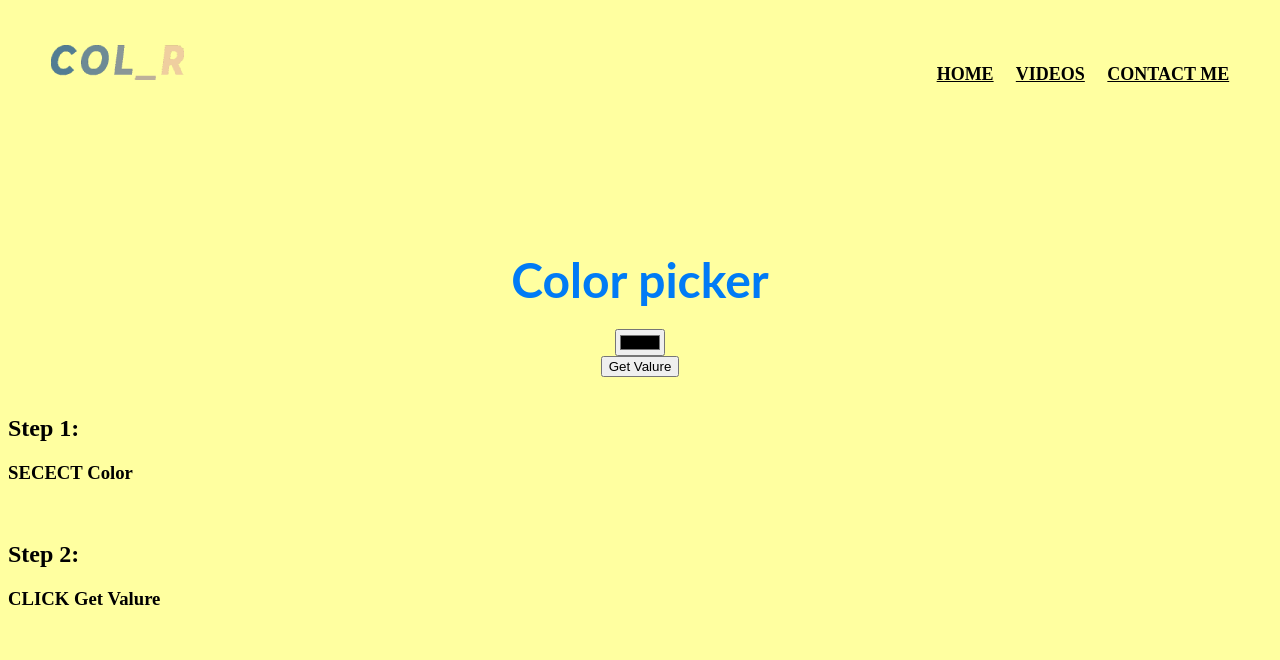
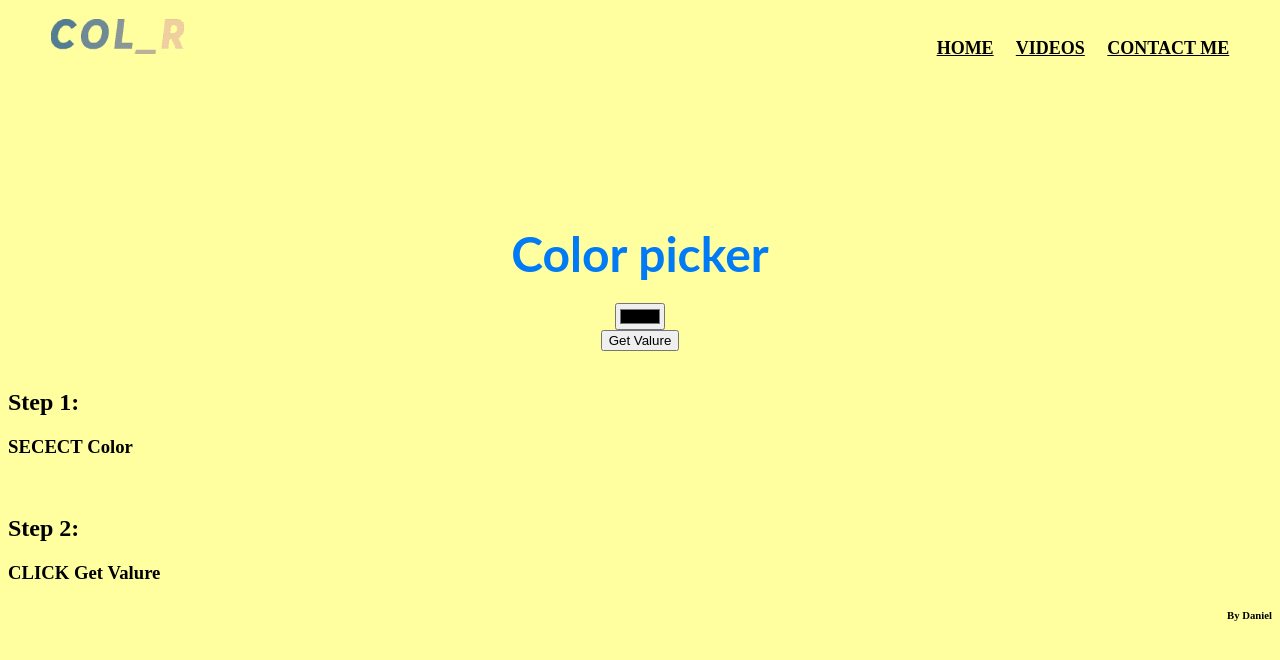
Before and after one commit to Naffets0/color-picker, a plain HTML site: page index.html in a window 1280 px wide. Drawn offline with Linux system fonts and the light colour scheme.

Commit message:
Update index.html

```diff
--- a/index.html
+++ b/index.html
@@ -6,7 +6,6 @@
     </head>
     <!--bgcolor="#ffffa0"-->
     <body bgcolor="#ffffa0" link="#000" alink="#017bf5" vlink="#000">
-	    	<br />
 	<h3 align="center">
 		<!--<font face="Lato" size="8">LOGO</font>-->
 		<img src="image1.png">
@@ -49,5 +48,8 @@
 		<h2>Step 2:</h2>
 		<h3><b>CLICK Get Valure</b></h3>
 	</div>
-    </body>
+	<footer>
+		<h6 align="right">By Daniel</h6>
+	</footer>
+   </body>
 </html>
```
